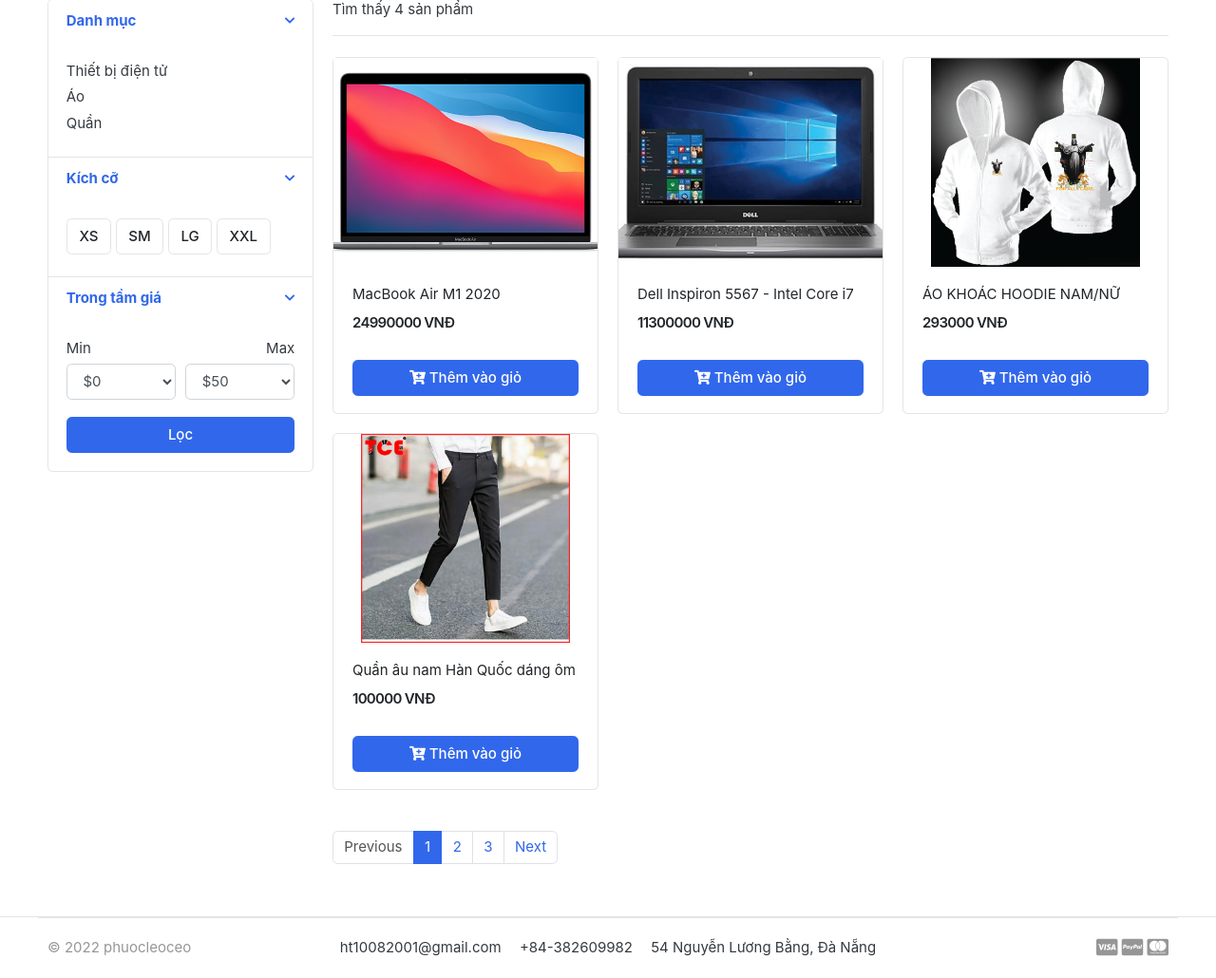
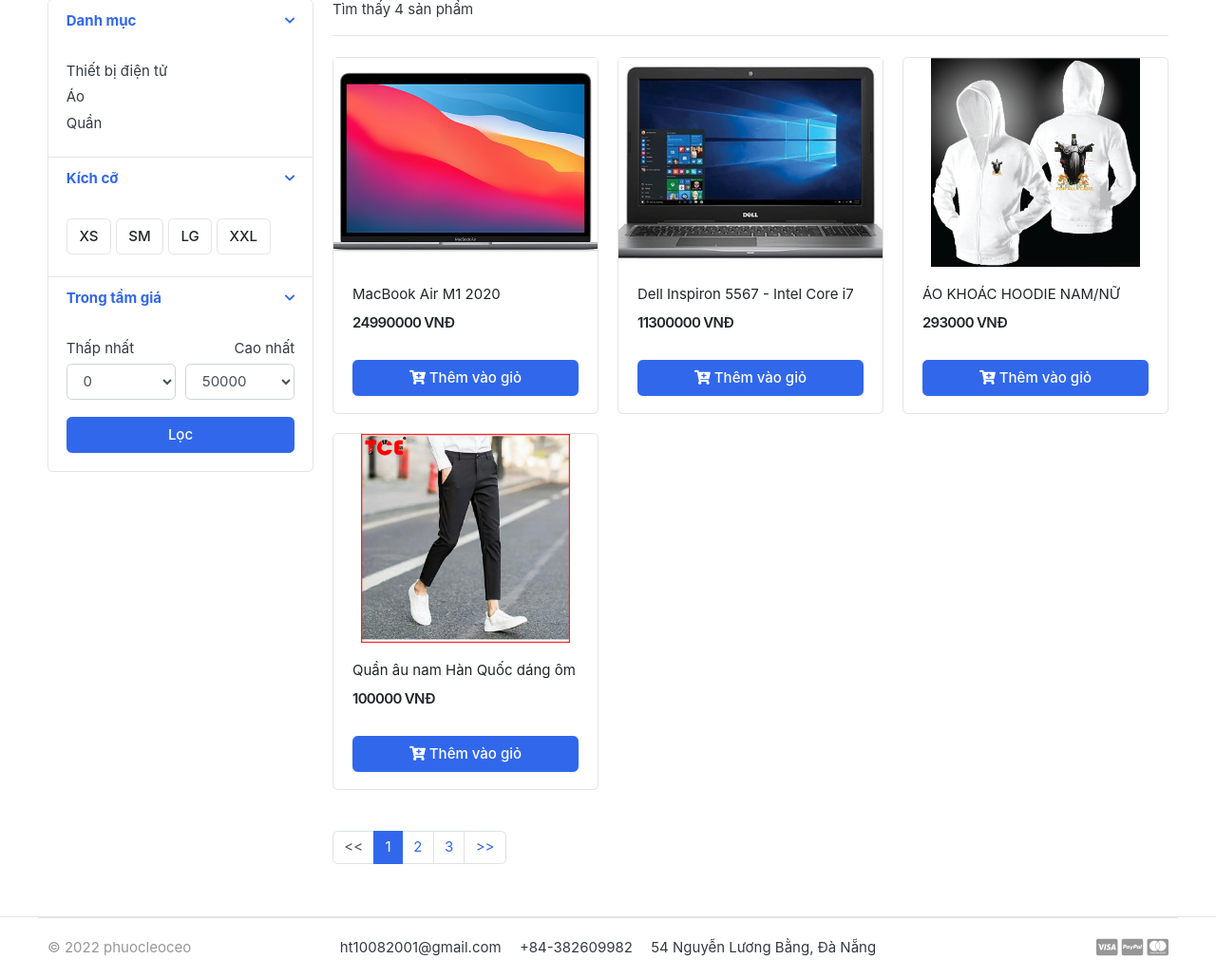
Before and after one commit to phuocleoceo/foodapp, a Django app: page /product/ in a window 1280 px wide. Shown: the part 122-1152 px from the top of the page at 95% size. Run offline with Django 4.2, Linux system fonts and the light colour scheme; data comes from the database, SQL or seed files in the repository; some libraries are stand-ins or nearby versions; some web fonts are replaced.

Commit message:
product page optimize

```diff
--- a/templates/product/product.html
+++ b/templates/product/product.html
@@ -57,9 +57,9 @@
                                     <input type="checkbox">
                                     <span class="btn btn-light"> XXL </span>
                                 </label>
-                            </div><!-- card-body.// -->
+                            </div>
                         </div>
-                    </article> <!-- filter-group .// -->
+                    </article>
 
                     <article class="filter-group">
                         <header class="card-header">
@@ -73,39 +73,36 @@
 
                                 <div class="form-row">
                                     <div class="form-group col-md-6">
-                                        <label>Min</label>
-                                        <!-- <input class="form-control" placeholder="$0" type="number"> -->
+                                        <label>Thấp nhất</label>
                                         <select class="mr-2 form-control">
-                                            <option value="0">$0</option>
-                                            <option value="50">$50</option>
-                                            <option value="100">$100</option>
-                                            <option value="150">$150</option>
-                                            <option value="200">$200</option>
-                                            <option value="500">$500</option>
-                                            <option value="1000">$1000</option>
+                                            <option value="0">0</option>
+                                            <option value="50">50000</option>
+                                            <option value="100">100000</option>
+                                            <option value="150">150000</option>
+                                            <option value="200">200000</option>
+                                            <option value="500">500000</option>
+                                            <option value="1000">1000000</option>
                                         </select>
                                     </div>
                                     <div class="form-group text-right col-md-6">
-                                        <label>Max</label>
+                                        <label>Cao nhất</label>
                                         <select class="mr-2 form-control">
-                                            <option value="50">$50</option>
-                                            <option value="100">$100</option>
-                                            <option value="150">$150</option>
-                                            <option value="200">$200</option>
-                                            <option value="500">$500</option>
-                                            <option value="1000">$1000</option>
-                                            <option value="2000">$2000+</option>
+                                            <option value="50">50000</option>
+                                            <option value="100">100000</option>
+                                            <option value="150">150000</option>
+                                            <option value="200">200000</option>
+                                            <option value="500">500000</option>
+                                            <option value="1000">1000000</option>
+                                            <option value="2000">2000000+</option>
                                         </select>
                                     </div>
-                                </div> <!-- form-row.// -->
+                                </div>
                                 <button class="btn btn-block btn-primary">Lọc</button>
-                            </div><!-- card-body.// -->
+                            </div>
                         </div>
-                    </article> <!-- filter-group .// -->
-
-                </div> <!-- card.// -->
-
-            </aside> <!-- col.// -->
+                    </article>
+                </div>
+            </aside>
 
             <main class="col-md-9">
 
@@ -146,19 +143,17 @@
 
                 <nav class="mt-4" aria-label="Page navigation sample">
                     <ul class="pagination">
-                        <li class="page-item disabled"><a class="page-link" href="#">Previous</a></li>
+                        <li class="page-item disabled"><a class="page-link" href="#">&lt;&lt;</a></li>
                         <li class="page-item active"><a class="page-link" href="#">1</a></li>
                         <li class="page-item"><a class="page-link" href="#">2</a></li>
                         <li class="page-item"><a class="page-link" href="#">3</a></li>
-                        <li class="page-item"><a class="page-link" href="#">Next</a></li>
+                        <li class="page-item"><a class="page-link" href="#">&gt;&gt;</a></li>
                     </ul>
                 </nav>
 
-            </main> <!-- col.// -->
-
+            </main>
         </div>
-
-    </div> <!-- container .//  -->
+    </div>
 </section>
 
 {% endblock content %}
```
